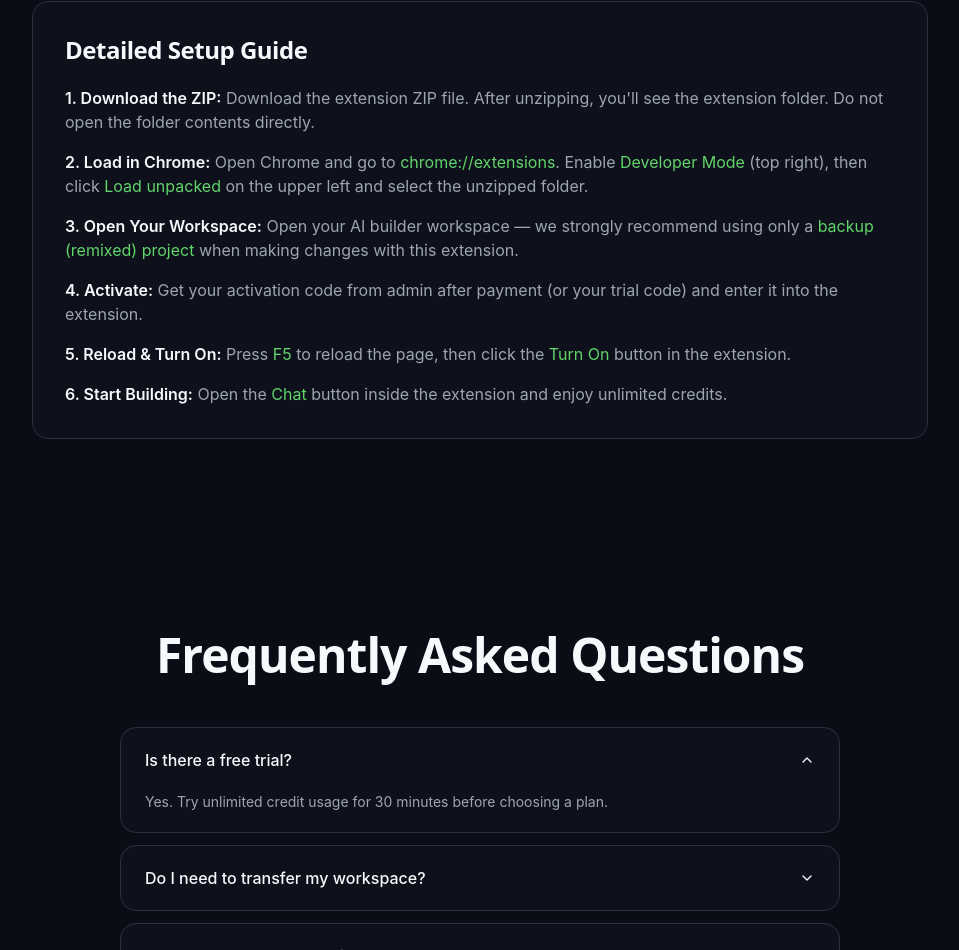
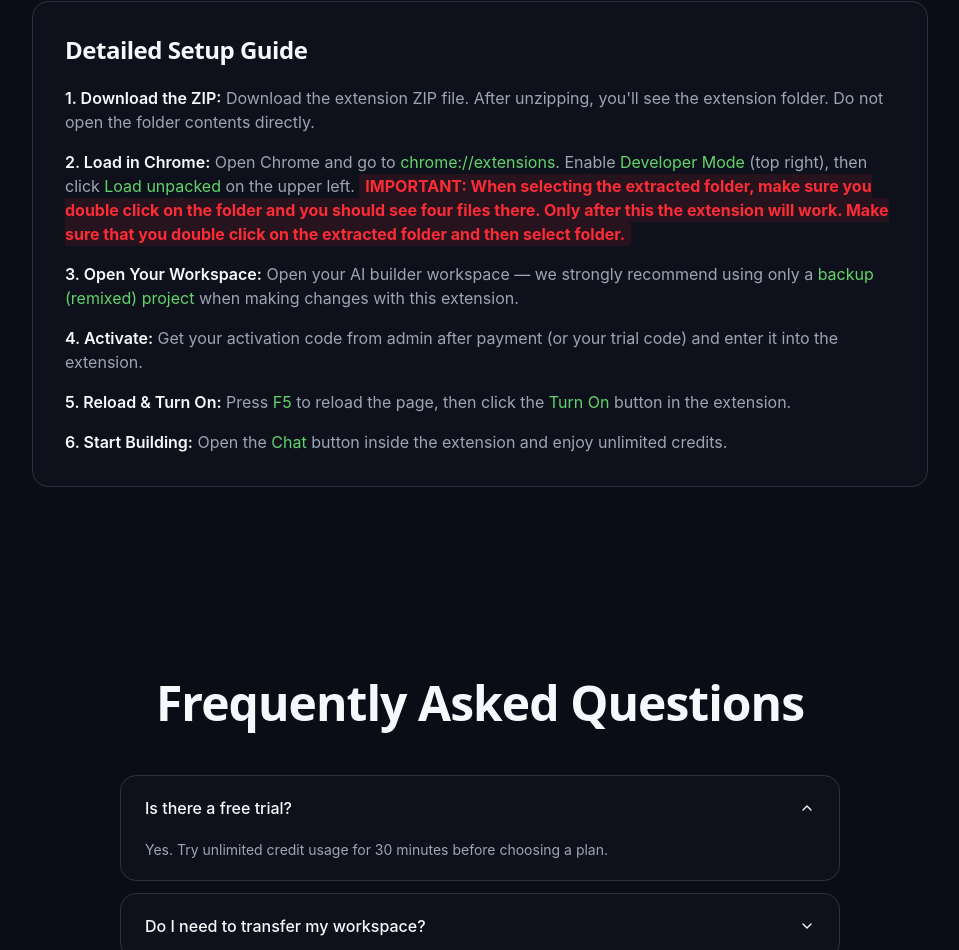
Before and after one commit to Aditya3045v/mallu-canvai-landing, a React (Vite) app: page / in a window 1280 px wide. Shown: the part 3691-4641 px from the top of the page, without its empty margins (160-1119 px from the left). Built offline with nearby package versions, Linux system fonts and the light colour scheme.

Commit message:
Highlight extension loading step

```diff
--- a/src/routes/index.tsx
+++ b/src/routes/index.tsx
@@ -745,7 +745,7 @@ function Setup() {
               <span className="text-primary">Developer Mode</span> (top right),
               then click{" "}
               <span className="text-primary">Load unpacked</span> on the upper
-              left and select the unzipped folder.
+              left. <span className="font-bold text-red-500 bg-red-500/10 px-1.5 py-0.5 rounded">IMPORTANT: When selecting the extracted folder, make sure you double click on the folder and you should see four files there. Only after this the extension will work. Make sure that you double click on the extracted folder and then select folder.</span>
             </li>
             <li>
               <span className="font-semibold text-foreground">
```
